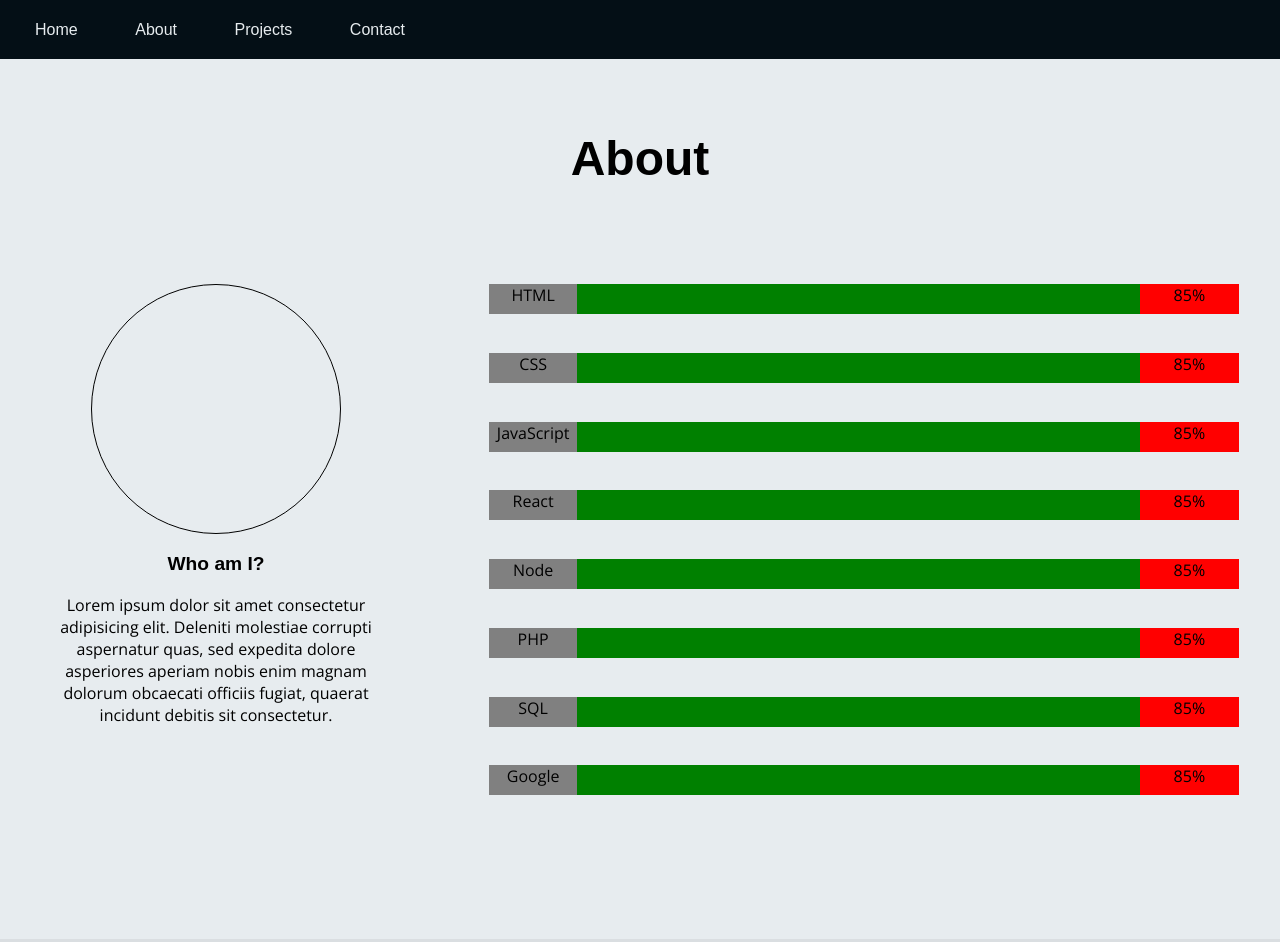
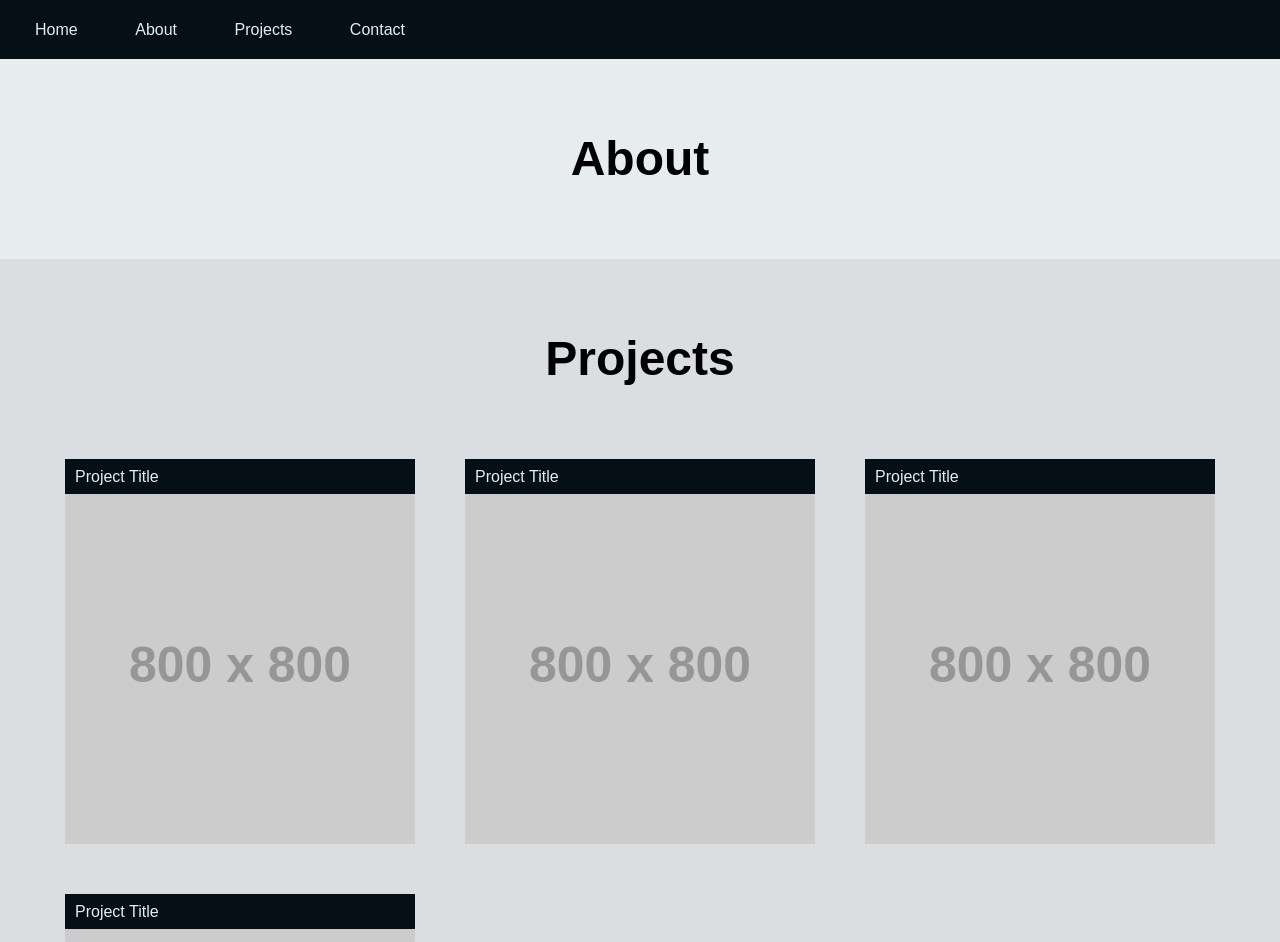
Before and after one commit to matcook/portfolio, a plain HTML site: page index.html in a window 1280 px wide. Shown: the part 801-1743 px from the top of the page. Drawn offline with nearby package versions, Linux system fonts and the light colour scheme; placeholder pictures from the web are drawn by us; a web font is replaced by a local one.

Commit message:
projects redone properly

```diff
--- a/css/main.css
+++ b/css/main.css
@@ -8,7 +8,8 @@
   flex-wrap: wrap; }
 
 h1,
-h2 {
+h2,
+span {
   font-family: "Proza Libre", sans-serif; }
 
 h2 {
@@ -31,13 +32,11 @@ body {
 #about,
 #projects,
 #contact {
-  min-height: 100vh;
   width: 100%; }
 
 .wrapper {
   height: 100%;
-  max-width: 1250px;
-  margin: 0 1em 0 1em; }
+  max-width: 1200px; }
 
 nav {
   height: 60px;
@@ -65,7 +64,8 @@ nav {
   align-items: center;
   background-image: url("../images/bg1.jpg");
   background-size: cover;
-  position: relative; }
+  position: relative;
+  height: 100vh; }
   #home:after {
     content: "";
     display: block;
@@ -96,91 +96,41 @@ nav {
       padding-left: 10px; }
 
 #about {
-  background: #e7ecef;
-  align-items: center;
-  justify-content: center; }
-  #about .wrapper {
-    width: 100%;
-    min-height: calc(100vh - 120px);
-    height: auto;
-    justify-content: space-between; }
-    #about .wrapper .bio {
-      min-width: 350px;
-      width: 100%;
-      flex-direction: column;
-      padding: 25px; }
-      @media (min-width: 1248px) {
-        #about .wrapper .bio {
-          max-width: 400px; } }
-      #about .wrapper .bio .bio-pic {
-        height: 250px;
-        width: 250px;
-        border-radius: 100%;
-        border: solid 1px black;
-        align-self: center; }
-      #about .wrapper .bio .bio-caption {
-        text-align: center;
-        max-width: 500px;
-        margin-bottom: 30px;
-        align-self: center; }
-        #about .wrapper .bio .bio-caption span {
-          font-family: "Proza Libre", sans-serif;
-          font-weight: 800;
-          font-size: 1.2em;
-          line-height: 60px; }
-    #about .wrapper .skills {
-      width: 100%;
-      min-height: 400px;
-      max-height: 600px;
-      padding: 25px;
-      height: auto; }
-      @media (min-width: 1248px) {
-        #about .wrapper .skills {
-          max-width: 800px; } }
-      #about .wrapper .skills .graph {
-        height: 30px;
-        width: 100%;
-        flex-wrap: nowrap; }
-        #about .wrapper .skills .graph .graph-title {
-          width: 100px;
-          text-align: center;
-          background: grey; }
-        #about .wrapper .skills .graph .graph-filled {
-          width: 85%;
-          background: green; }
-        #about .wrapper .skills .graph .graph-empty {
-          text-align: center;
-          width: 15%;
-          background: red; }
+  background: #e7ecef; }
 
 #projects {
   background: #dadee1;
-  align-items: center;
-  justify-content: center; }
+  height: auto; }
   #projects .wrapper {
-    width: 100%;
-    min-height: calc(100vh - 120px);
-    height: auto;
-    justify-content: center; }
-    @media (min-width: 1248px) {
-      #projects .wrapper {
-        margin-bottom: 50px;
-        justify-content: space-between; } }
-    #projects .wrapper .project-card {
-      border: solid 1px black;
-      min-width: 300px;
-      width: 350px;
-      height: 300px;
-      margin: 0 25px 50px 25px;
-      border-radius: 2px; }
-      #projects .wrapper .project-card .card-caption {
-        background: #040f16;
-        color: #e7ecef;
-        height: 50px;
-        line-height: 50px;
-        padding-left: 15px;
-        font-family: "Proza Libre", sans-serif;
-        text-transform: uppercase; }
+    max-width: 1200px;
+    margin: 0 auto; }
+    #projects .wrapper .grid {
+      margin-bottom: 40px; }
+      @media (min-width: 600px) {
+        #projects .wrapper .grid {
+          display: flex;
+          flex-wrap: wrap;
+          flex-direction: row; } }
+      #projects .wrapper .grid .project-card {
+        padding: 0 25px;
+        margin-bottom: 50px; }
+        #projects .wrapper .grid .project-card img {
+          display: block;
+          max-width: 100%; }
+        @media (min-width: 600px) {
+          #projects .wrapper .grid .project-card {
+            width: 50%; } }
+        @media (min-width: 1248px) {
+          #projects .wrapper .grid .project-card {
+            width: calc(100%/3); } }
+        #projects .wrapper .grid .project-card .project-title {
+          display: block;
+          width: 100%;
+          color: #e7ecef;
+          background: #040f16;
+          height: 35px;
+          line-height: 35px;
+          padding-left: 10px; }
 
 #contact {
   color: #e7ecef;
@@ -188,11 +138,12 @@ nav {
   height: auto; }
   #contact .wrapper {
     flex-direction: column;
-    justify-content: flex-end;
+    justify-content: flex-start;
     width: 500px;
     min-width: 320px;
     padding: 10px;
-    font-size: 1em; }
+    font-size: 1em;
+    min-height: calc(100vh - 120px); }
     #contact .wrapper input,
     #contact .wrapper textarea {
       min-width: 300px;
--- a/index.html
+++ b/index.html
@@ -33,89 +33,43 @@
   </nav>
 
   <!-- ABOUT -->
-  <section id="about" class="flex">
+  <section id="about">
     <h2>About</h2>
-    <div class="wrapper flex">
-      <div class="bio flex">
-        <div class="bio-pic"></div>
-        <div class="bio-caption">
-          <span>Who am I?</span><br>
-          Lorem ipsum dolor sit amet consectetur adipisicing elit.
-          Deleniti molestiae corrupti aspernatur quas, sed expedita dolore asperiores aperiam nobis enim magnam dolorum
-          obcaecati officiis fugiat, quaerat incidunt debitis sit consectetur.</div>
-      </div>
-      <div class="skills flex">
-        <div class="graph flex">
-          <span class="graph-title">HTML</span>
-          <span class="graph-filled"></span>
-          <span class="graph-empty">85%</span>
-        </div>
-        <div class="graph flex">
-          <span class="graph-title">CSS</span>
-          <span class="graph-filled"></span>
-          <span class="graph-empty">85%</span>
-        </div>
-        <div class="graph flex">
-          <span class="graph-title">JavaScript</span>
-          <span class="graph-filled"></span>
-          <span class="graph-empty">85%</span>
-        </div>
-        <div class="graph flex">
-          <span class="graph-title">React</span>
-          <span class="graph-filled"></span>
-          <span class="graph-empty">85%</span>
-        </div>
-        <div class="graph flex">
-          <span class="graph-title">Node</span>
-          <span class="graph-filled"></span>
-          <span class="graph-empty">85%</span>
-        </div>
-        <div class="graph flex">
-          <span class="graph-title">PHP</span>
-          <span class="graph-filled"></span>
-          <span class="graph-empty">85%</span>
-        </div>
-        <div class="graph flex">
-          <span class="graph-title">SQL</span>
-          <span class="graph-filled"></span>
-          <span class="graph-empty">85%</span>
-        </div>
-        <div class="graph flex">
-          <span class="graph-title">Google</span>
-          <span class="graph-filled"></span>
-          <span class="graph-empty">85%</span>
-        </div>
-      </div>
+    <div class="wrapper">
+
     </div>
   </section>
 
   <!-- PROJECTS -->
-  <section id="projects" class="flex">
-    <div class="wrapper flex">
+  <section id="projects">
     <h2>Projects</h2>
+    <div class="wrapper">
+      <div class="grid">
         <div class="project-card">
-        <div class="card-caption">title of prokect</div>
-        <div class="project-thumbnail">thumbnail of project</div>
+          <span class="project-title">Project Title</span>
+          <img src="http://placehold.it/800x800">
         </div>
         <div class="project-card">
-        <div class="card-caption">title of prokect</div>
-        <div class="project-thumbnail">thumbnail of project</div>
+          <span class="project-title">Project Title</span>
+          <img src="http://placehold.it/800x800">
         </div>
         <div class="project-card">
-        <div class="card-caption">title of prokect</div>
-        <div class="project-thumbnail">thumbnail of project</div>
+          <span class="project-title">Project Title</span>
+          <img src="http://placehold.it/800x800">
         </div>
         <div class="project-card">
-        <div class="card-caption">title of prokect</div>
-        <div class="project-thumbnail">thumbnail of project</div>
+          <span class="project-title">Project Title</span>
+          <img src="http://placehold.it/800x800">
+        </div>
       </div>
     </div>
   </section>
 
   <!-- CONTACT -->
   <section id="contact" class="flex">
+    <h2>Contact</h2>
     <div class="wrapper flex">
-      <h2>Contact</h2>
+
       <input type="text" name="name" placeholder="Your Name">
       <input type="email" name="email" placeholder="Your Email">
       <textarea name="message" placeholder="Your Message"></textarea>
```
Lines whose indentation alone changed are shown as unchanged.
